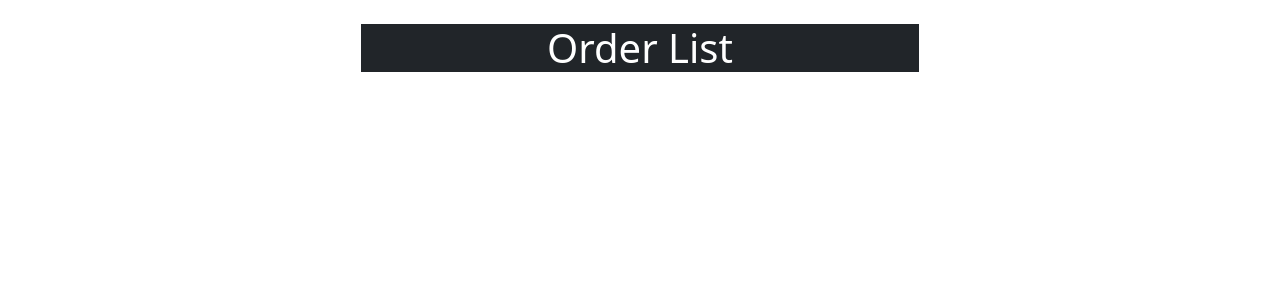
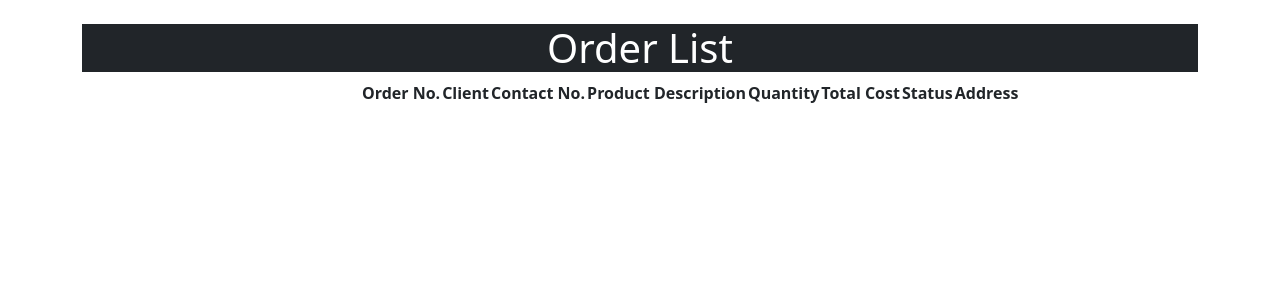
Before and after one commit to BlackBat023/django-crm, a Django app: page /orders/ in a window 1280 px wide. Shown: the part 56-356 px from the top of the page. Run offline with Django 5.2, Linux system fonts and the light colour scheme; the visitor is signed in with stand-in values (Sample User, id 1); data that the repository does not hold is empty.

Commit message:
Order update function DONE

```diff
--- a/ToDo.txt
+++ b/ToDo.txt
@@ -6,6 +6,7 @@ Setup Orders Application
     - setup models.py DONE
     - Order Capture form DONE
     - Edit Order form DONE
+        - Fix order update save issue DONE
     - Delete Order function
     - Display Order History in Core App DONE
     - Access and print invoices
--- a/core/register.py
+++ b/core/register.py
@@ -43,8 +43,3 @@ class AddClientForm(forms.ModelForm):
     class Meta:
         model = Clients
         exclude = ('user',)
-
-class AddOrderForm(forms.ModelForm):
-    client_id = forms.CharField(required=True, widget=forms.widgets.TextInput(attrs={'class':'form-control', 'placeholder':'Client ID'}), label='')
-    date = forms.DateField(required=True, widget=forms.widgets.DateInput(attrs={'class':'form-control', 'type':'date', 'placeholder':'Delivery Date'}), label='', localize=True)
-    product = forms.ChoiceField(required=True, choices=('Rooikrans', 'Black Wattle', 'Bloekom', 'Myrtle'), widget=forms.widgets.ChoiceWidget(attrs={'class':'form-control', 'placeholder':'Select Product'}))
--- a/core/views.py
+++ b/core/views.py
@@ -16,17 +16,17 @@ def home(request):
         if user is not None:
             login(request, user)
             messages.success(request, "Welcome " + username)
-            return redirect("home.html")
+            return redirect("core:home.html")
         else:
             messages.error(request, "We encountered an error and could not log you in, please try again...")
-            return redirect("home.html")
+            return redirect("core:home.html")
     else:
         return render(request, 'home.html', {"clients": clients})
 
 def logout_user(request):
     logout(request)
     messages.success(request, "You have been logged out...")
-    return redirect("home.html")
+    return redirect("core:home.html")
 
 def register_user(request):
     if request.method == 'POST':
--- a/orders/forms.py
+++ b/orders/forms.py
@@ -41,6 +41,6 @@ class OrderItemForm(forms.ModelForm):
 
 OrderItemFormSet = inlineformset_factory(
     Order, OrderItem,
-    fields=('item_name', 'quantity', 'unit_price', 'delivery_price', 'total_price'),
+    fields=('id', 'item_name', 'quantity', 'unit_price', 'delivery_price', 'total_price'),
     extra=1, can_delete=True
 )
--- a/orders/templates/order_detail.html
+++ b/orders/templates/order_detail.html
@@ -1,4 +1,8 @@
 {% extends 'base.html' %}
+
+
+{% block content %}
+
 
 {% if messages %}
     {% for message in messages %}
@@ -9,7 +13,6 @@
     {% endfor %}
 {% endif %}
 
-{% block content %}
 <div class="col-md-6 offset-md-3">
     <div class="bg-dark text-white text-center">
         <h1>Order Details</h1>
@@ -46,5 +49,6 @@
         </tbody>
     </table>
     <p><strong>Total Cost: R{{ order.total_cost }}</strong></p>
+    <a href="{% url 'core:home.html' %}" class="btn btn-dark">Done</a>
 </div>
 {% endblock %}
--- a/orders/templates/order_list.html
+++ b/orders/templates/order_list.html
@@ -1,25 +1,43 @@
 {% extends 'base.html' %}
 
 {% block content %}
-{% if messages %}
-        {% for message in messages %}
-        <div class="alert alert-warning alert-dismissible fade show" role="alert">
-            {{ message }}
-            <button type="button" class="btn-close" data-bs-dismiss="alert" aria-label="Close"></button>
-        </div>
-    {% endfor %}
-{% endif %}
 
-<div class="col-md-6 offset-md-3 bg-dark text-white text-center">
+
+<div class="bg-dark text-white text-center">
     <h1>Order List</h1>
 </div>
 
-<div class="col-md-6 offset-md-3">
-    <ul>
+<div class="offset-md-3">
+    <table>
+        <thead>
+            <tr>
+                <th>Order No.</th>
+                <th>Client</th>
+                <th>Contact No.</th>
+                <th>Product Description</th>
+                <th>Quantity</th>
+                <th>Total Cost</th>
+                <th>Status</th>
+                <th>Address</th>
+            </tr>
+        </thead>
+        <tbody>
         {% for order in orders %}
-            <li><a href="{% url 'orders:order_detail' order.id %}">{{ order.client }}</a></li>
+        <a href="{% url 'orders:order_detail' order.id %}">
+            <tr>
+                <td>{{ order.id }}</td>
+                <td>{{ order.client }}</td>
+                <td>{{ client.phone }}</td>
+                <td>{{ order.item_name }}</td>
+                <td>{{ order.quantity }}</td>
+                <td>{{ order.total_cost }}</td>
+                <td>{{ order.status }}</td>
+                <td>{{ order.address }}</td>
+            </tr>
+        </a>
         {% endfor %}
-    </ul>
+        </tbody>
+    </table>
 </div>
 
 {% endblock %}
--- a/orders/views.py
+++ b/orders/views.py
@@ -101,11 +101,13 @@ def order_update(request, pk):
                     formset.save()
                     order.update_total_cost()
                 messages.success(request, "Order updated successfully!")
-                return redirect('order_detail', pk=order.pk)
+                return redirect('orders:order_detail', pk=order.pk)
             except Exception as e:
                 messages.error(request, f"An Error has occurred: {str(e)}")
         else:
-            messages.error(request, "Form validation errors: Please correct!")
+            print("Form errors:", form.errors)
+            print("Formset errors:", formset.errors)
+            messages.error(request, "Form validation errors: {form.errors}, {formset.errors}")
     else:
         form = OrderForm(instance=order)
         formset = OrderItemFormSet(instance=order)
```
Also changed, not shown: orders/templates/order_update.html (+25 -0 lines).
